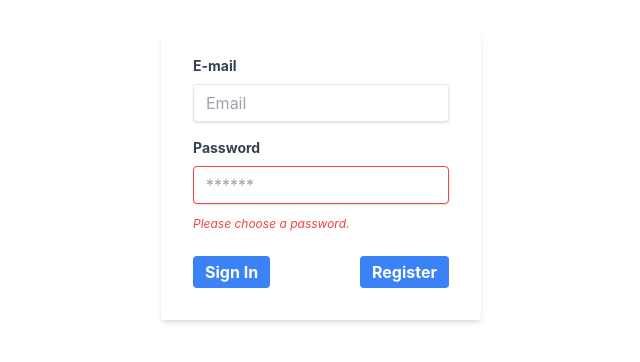
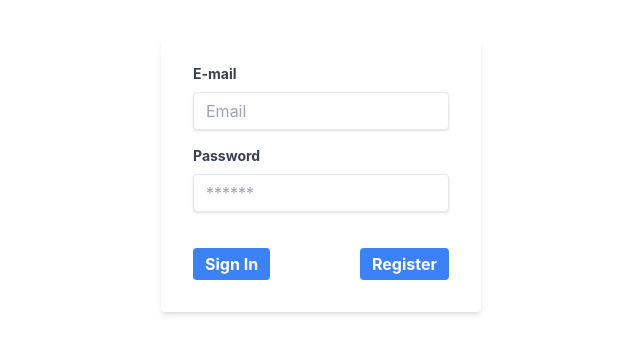
Before and after one commit to ViniBGoulart/activity-tracking, a React (Create React App) app in the folder webapp/: page /login in a window 1280 px wide. Shown: the part 216-578 px from the top of the page, without its empty margins (319-959 px from the left). Built offline with nearby package versions, Linux system fonts and the light colour scheme.

Commit message:
refactor(fail login): login fail message
closes #27

```diff
--- a/webapp/src/pages/Login/index.js
+++ b/webapp/src/pages/Login/index.js
@@ -25,8 +25,14 @@ export default function Login() {
 
             navigate("/home");
         } catch (err) {
-            alert("Error on Login, try again.");
+            handleStyleFailFiedls();
         }
+    };
+
+    const handleStyleFailFiedls = () => {
+        document.getElementById('password-alert').classList.remove('hidden');
+        document.getElementById('password-input').classList.add('border-red-500');
+        document.getElementById('email-input').classList.add('border-red-500');
     };
 
     return (
@@ -47,6 +53,7 @@ export default function Login() {
                             className="shadow appearance-none border rounded w-full py-2 px-3 text-gray-700 leading-tight focus:outline-none focus:shadow-outline"
                             placeholder="Email"
                             type="text"
+                            id="email-input"
                             {...register("email")}
                         />
                     </div>
@@ -58,13 +65,14 @@ export default function Login() {
                             Password
                         </label>
                         <input
-                            className="shadow appearance-none border border-red-500 rounded w-full py-2 px-3 text-gray-700 mb-3 leading-tight focus:outline-none focus:shadow-outline"
+                            className="shadow appearance-none border rounded w-full py-2 px-3 text-gray-700 mb-3 leading-tight focus:outline-none focus:shadow-outline"
                             placeholder="******"
                             type="password"
+                            id="password-input"
                             {...register("password")}
                         />
-                        <p className="text-red-500 text-xs italic">
-                            Please choose a password.
+                        <p className="hidden text-red-500 text-xs italic" id="password-alert">
+                            Check your credentials and try again.
                         </p>
                     </div>
                     <div className="flex items-center justify-between">
```
